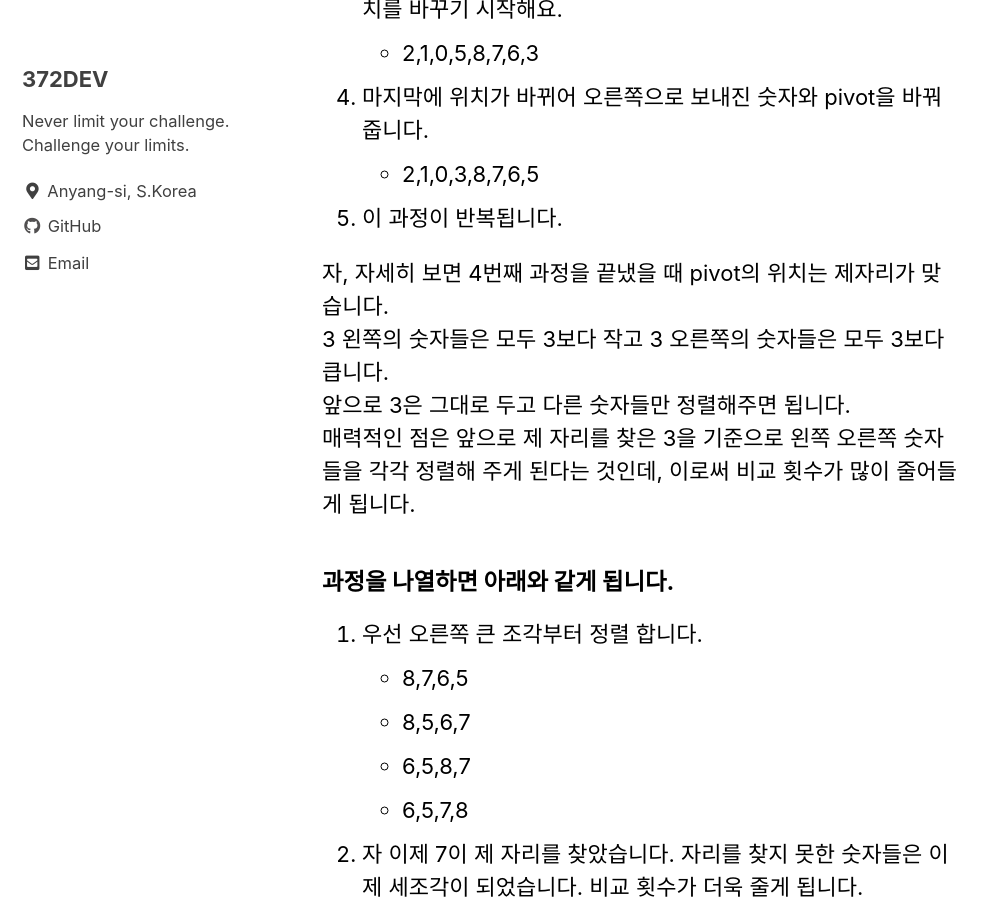
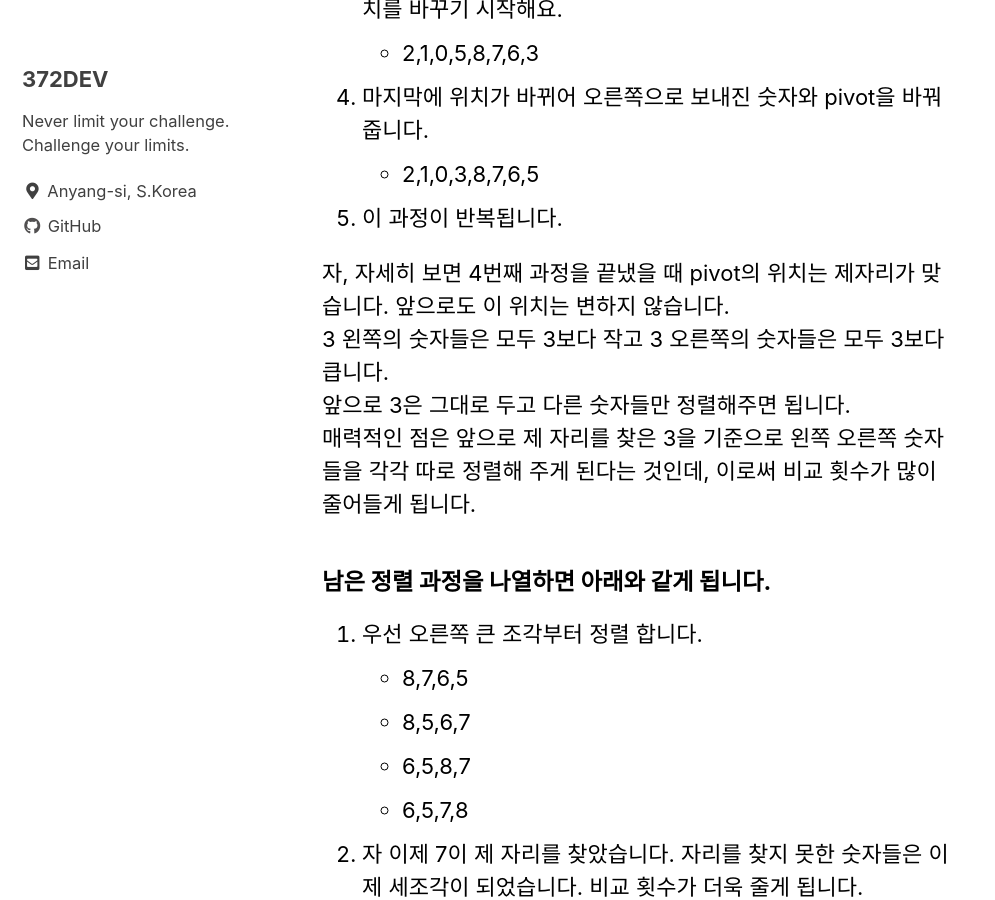
Before and after one commit to 372dev/372dev.github.io, a Jekyll site: the page built from _posts/2020-10-10-post06.md, in a window 1280 px wide and 900 px high, scrolled down 1770 px. Shown: the whole window, without its empty margins (0-995 px from the left). Built offline with Jekyll 4.4.1, drawn with Linux system fonts in a browser that asks for light colours; cached includes are drawn as plain includes; some of the changed text lies outside the part shown.

Commit message:
slight change

```diff
--- a/_posts/2020-10-10-post06.md
+++ b/_posts/2020-10-10-post06.md
@@ -33,13 +33,13 @@ tags: Java, Study, Algorithm, array, sort, quick-sort, 알아보자, Korean, 한
 
 5. 이 과정이 반복됩니다.
 
-자, 자세히 보면 4번째 과정을 끝냈을 때 pivot의 위치는 제자리가 맞습니다.
+자, 자세히 보면 4번째 과정을 끝냈을 때 pivot의 위치는 제자리가 맞습니다. 앞으로도 이 위치는 변하지 않습니다.
 3 왼쪽의 숫자들은 모두 3보다 작고 3 오른쪽의 숫자들은 모두 3보다 큽니다.
 앞으로 3은 그대로 두고 다른 숫자들만 정렬해주면 됩니다.
-매력적인 점은 앞으로 제 자리를 찾은 3을 기준으로 왼쪽 오른쪽 숫자들을 각각 정렬해 주게 된다는 것인데, 이로써
+매력적인 점은 앞으로 제 자리를 찾은 3을 기준으로 왼쪽 오른쪽 숫자들을 각각 따로 정렬해 주게 된다는 것인데, 이로써
 비교 횟수가 많이 줄어들게 됩니다.
 
-#### 과정을 나열하면 아래와 같게 됩니다.
+#### 남은 정렬 과정을 나열하면 아래와 같게 됩니다.
 
 1. 우선 오른쪽 큰 조각부터 정렬 합니다.
 - 8,7,6,5
```
Also changed, not shown: other parts of _posts/2020-10-10-post06.md (+1 -1 lines), _posts/2020-09-19-post04.md (+1 -1 lines), _posts/2020-09-25-post05.md (+1 -1 lines).
